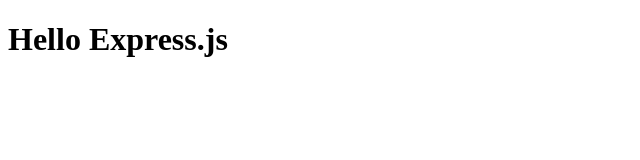
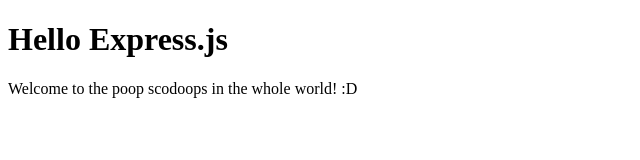
Before and after one commit to Zhachory1/web-server, a website: page public/index.html in a window 1280 px wide. Shown: the whole page, without its empty margins (0-640 px from the left). Drawn offline with Linux system fonts and the light colour scheme.

Commit message:
Added welcome info

```diff
--- a/public/index.html
+++ b/public/index.html
@@ -6,5 +6,6 @@
 </head>
 <body>
 	<h1>Hello Express.js</h1>
+	<p>Welcome to the poop scodoops in the whole world! :D</p>
 </body>
 </html>
```
